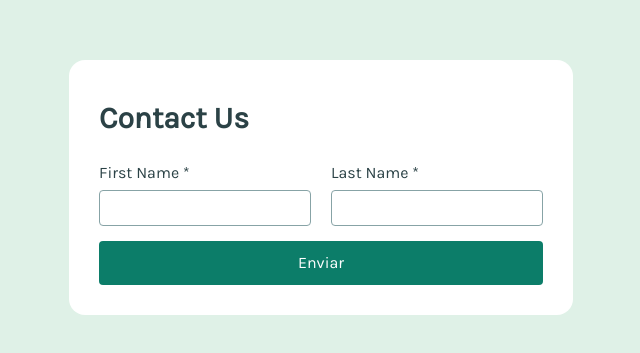
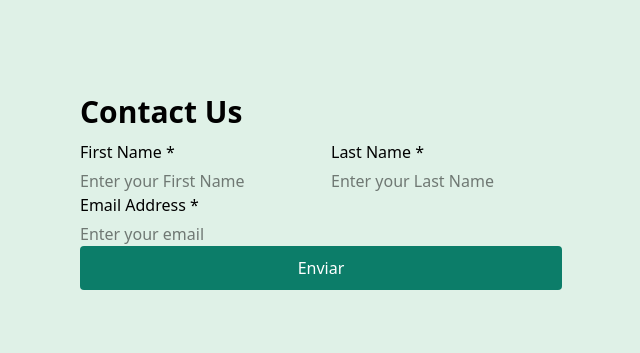
Before and after one commit to theJRodrigues/contact-form, a React (Vite) app: page / in a window 1280 px wide. Shown: the part 213-566 px from the top of the page, without its empty margins (319-959 px from the left). Built offline with nearby package versions, Linux system fonts and the light colour scheme.

Commit message:
update input email

```diff
--- a/others/index.html
+++ b/others/index.html
@@ -16,17 +16,7 @@
 </head>
 <body>
 
-  Contact Us
 
-  First Name
-  This field is required
-
-  Last Name
-  This field is required
-
-  Email Address
-  Please enter a valid email address
-  This field is required
 
   Query Type
   General Enquiry
--- a/src/index.css
+++ b/src/index.css
@@ -20,6 +20,7 @@
 .form{
   @apply font-Karla flex flex-col w-full sm:w-fit p-3 gap-1.5 rounded-2xl bg-white text-neutral-grey-900
 }
-.inputText{
-  @apply py-0.5 px-1.5 w-full rounded border border-neutral-grey-500 focus:outline-none focus:border-primary-green-600
+
+.input{
+  @apply py-0.5 px-1.5 w-full rounded focus:outline-none
 }
--- a/src/pages/form-contact-us/FormContactUs.jsx
+++ b/src/pages/form-contact-us/FormContactUs.jsx
@@ -5,18 +5,19 @@ import { InputTextElement } from "./inputs/InputTextElement";
 import { InputRadioElement } from "./inputs/InputRadioElement";
 import { TextAreaElement } from "./text-area-form/TextAreaElement";
 import { InputCheckBox } from "./inputs/InputCheckBox";
-import { useForm } from "react-hook-form";
+import { useForm} from "react-hook-form";
 
 export const FormContactUs = () => {
-  const {register, handleSubmit, formState: {errors}}= useForm();
-
+  const {register, handleSubmit, formState: {errors, isValid}, resetField}= useForm();
   function onSubmit(data){
     console.log(data)
+
   }
 
 
+
   return (
-    <form className="form" onSubmit={handleSubmit(onSubmit)}>
+    <form className="form" onSubmit={handleSubmit(onSubmit)} noValidate>
       <h1 className="font-bold text-3xl my-1 ">Contact Us</h1>
 
       <section className="flex gap-2">
@@ -24,9 +25,11 @@ export const FormContactUs = () => {
         <InputTextElement label="Last Name" id="lastName" register={register} errors={errors}/>
       </section>
 
-      {/* <InputEmailElement label="Email Address" id="email" setValue={setEmail}/>
 
-      <section>
+
+      <InputEmailElement label="Email Address" id="email" register={register} errors={errors}/>
+
+      {/* <section>
         <h2 className="mb-0.5">Query Types</h2>
         <div className="flex gap-2">
           <InputRadioElement label="General Enquiry" id="general-enquiry" setValue={setOption} value={optionRadioBtn}/>
--- a/src/pages/form-contact-us/inputs/InputEmailElement.jsx
+++ b/src/pages/form-contact-us/inputs/InputEmailElement.jsx
@@ -1,23 +1,27 @@
-export const InputEmailElement = ({label, id, setValue}) => {
-    function handleChange(e) {
-        setValue(e.target.value);
-      }
-
+export const InputEmailElement = ({ label, id, register, errors }) => {
+  const error = errors?.[id]?.type;
   return (
     <label htmlFor={id} className="flex flex-col gap-0.5">
       <span>{label} *</span>
       <input
-        className="peer py-0.5 px-1.5 border rounded border-neutral-grey-500 focus:outline-none focus:border-primary-green-600 not-placeholder-shown:invalid:not-focus:border-red-500 has-required:bg-amber-300 "
-        type="email"
+        className={`input border border-neutral-grey-500 focus:border-primary-green-600
+        ${error && "border-red-500 focus:border-red-500"}`}
+        type="text"
         id={id}
-        name={id}
-        onChange={handleChange}
         placeholder="Enter your email"
+        {...register(id, {
+          required: true,
+          pattern:/^[a-zà-ÿ0-9.!#$%&'*+\\/=?^_`{|}~-]+@[a-zà-ÿ0-9](?:[a-zà-ÿ0-9-]{0,61}[a-zà-ÿ0-9])?(?:.[a-zà-ÿ0-9](?:[a-zà-ÿ0-9-]{0,61}[a-zà-ÿ0-9])?)*$/i
+        })}
       />
-
-      <p className="hidden text-red-500 text-[10px] peer-not-placeholder-shown:peer-invalid:peer-not-focus:block">
-      Please enter a valid email address
-      </p>
+      {error === "required" && (
+        <p className="text-primary-red text-[13px]">This field is required</p>
+      )}
+      {error === "pattern" && (
+        <p className="text-primary-red text-[13px]">
+          Please enter a valid email address
+        </p>
+      )}
     </label>
-  )
-}
+  );
+};
--- a/src/pages/form-contact-us/inputs/InputTextElement.jsx
+++ b/src/pages/form-contact-us/inputs/InputTextElement.jsx
@@ -1,16 +1,22 @@
-export const InputTextElement = ({label, id, register, errors}) => {
- return (
+export const InputTextElement = ({ label, id, register, errors}) => {
+  const error = errors?.[id]?.type;
+  return (
     <label htmlFor={id} className="flex flex-col gap-0.5 w-full">
       <h2>{label} *</h2>
+
       <input
-      className="inputText"
-      id={id}
-      {...register(id, {
-        required: true,
-        pattern: /^[A-Za-z]+$/i
-      })}/>
+        className={`input border border-neutral-grey-500 focus:border-primary-green-600
+        ${error && "border-primary-red focus:border-primary-red"}`}
 
-      {errors?.[id]?.type === "pattern" && <p className="text-red-500">Teste2</p>}
+        placeholder={`Enter your ${label}`}
+        id={id}
+        {...register(id, {
+          required: true,
+          pattern: /^[A-ZÀ-Ÿ\s]+$/i,
+        })}
+      />
+      {error === "pattern" && <p className="text-primary-red text-[13px]">Please use only letters</p>}
+      {error === "required" && <p className="text-primary-red text-[13px]">This field is required</p>}
     </label>
-  )
-}
+  );
+};
```
